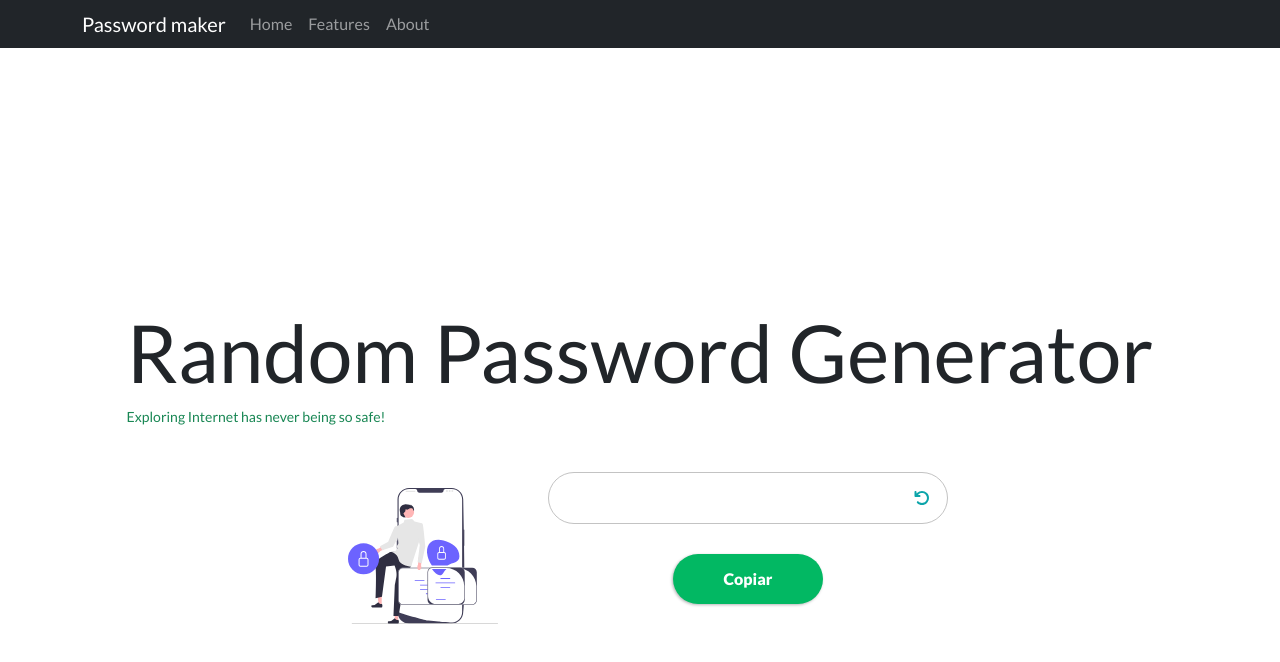
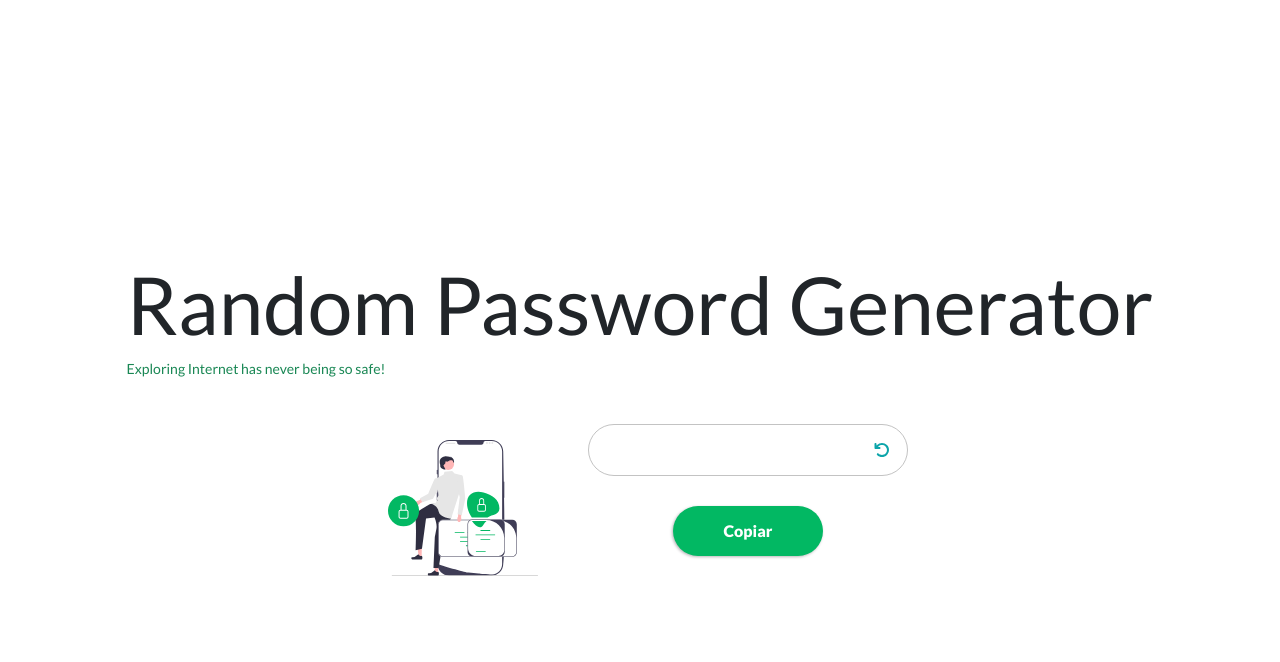
Before and after one commit to turan-98/Password-project, a React (Create React App) app: page / in a window 1280 px wide. Shown: the top 662 px of the page. Built offline with nearby package versions, Linux system fonts and the light colour scheme.

Commit message:
🔥 🎨

```diff
--- a/src/App.js
+++ b/src/App.js
@@ -1,5 +1,4 @@
 import Btn from './Components/Button';
-import Menu from './Components/Menu';
 import React from 'react';
 import '../public/styles/main.css'
 import svg from '../public/img/security-svg.svg'
@@ -7,13 +6,12 @@
 function App() {
   return (
     <div className="App" id="App">
-       < Menu/>
         <div className='container-page d-flex  justify-content-center flex-wrap flex-column align-items-center'>
           <div className='p-4 m-4'>
             <h1 className='display-1 text-center'>Random Password Generator</h1>
-            <small className='text-success'>Exploring Internet has never being so safe!</small>
+            <small className='text-success text-left'>Exploring Internet has never being so safe!</small>
           </div>
-          <div className='d-flex flex-wrap flex-row justify-content-center'>
+          <div className='d-flex flex-wrap flex-row justify-content-center '>
             <div className='wrapper-svg p-2 m-2'>
               <img src={svg} alt="svg"/>
             </div>
--- a/src/Components/Button/index.js
+++ b/src/Components/Button/index.js
@@ -31,10 +31,9 @@
             <div className='wrapper'>
                 <div className='wrapper-column'>
                     <div className='wrapper-text-generated'>
-                        <p className='text-left w-75 mt-3' id="passwordValue">{this.state.password}</p>
-
+                        <p className='text-right w-75 mt-3' id="passwordValue">{this.state.password}</p>
                         <Button className="button button--genarete-password" variant="primary" onClick={this.randomPassword}>
-                        <FontAwesomeIcon icon={faArrowRotateLeft} />
+                            <FontAwesomeIcon icon={faArrowRotateLeft} />
                         </Button>
                     </div>
                     <CopyButton />
--- a/src/Components/Button/style.css
+++ b/src/Components/Button/style.css
@@ -12,7 +12,7 @@
     row-gap: 30px;
 }
 .wrapper-text-generated{
-    width: 25rem;
+    width: 20rem;
     border:1px solid #c3c3c3;
     border-radius: 50px;
     overflow: hidden;
--- a/src/Components/Menu/index.js
+++ /dev/null
@@ -1,23 +0,0 @@
-import React from 'react';
-import Container from 'react-bootstrap/Container';
-import Nav from 'react-bootstrap/Nav';
-import Navbar from 'react-bootstrap/Navbar';
-import 'bootstrap/dist/css/bootstrap.min.css';
-
-function Menu(){
-    return (
-        <>
-      <Navbar bg="dark" variant="dark">
-        <Container>
-          <Navbar.Brand href="#home">Password maker</Navbar.Brand>
-          <Nav className="me-auto">
-            <Nav.Link href="#home">Home</Nav.Link>
-            <Nav.Link href="#features">Features</Nav.Link>
-            <Nav.Link href="#pricing">About</Nav.Link>
-          </Nav>
-        </Container>
-      </Navbar>
-    </>
-    );
-}
-export default Menu;
```
Also changed, not shown: public/img/security-svg.svg.
